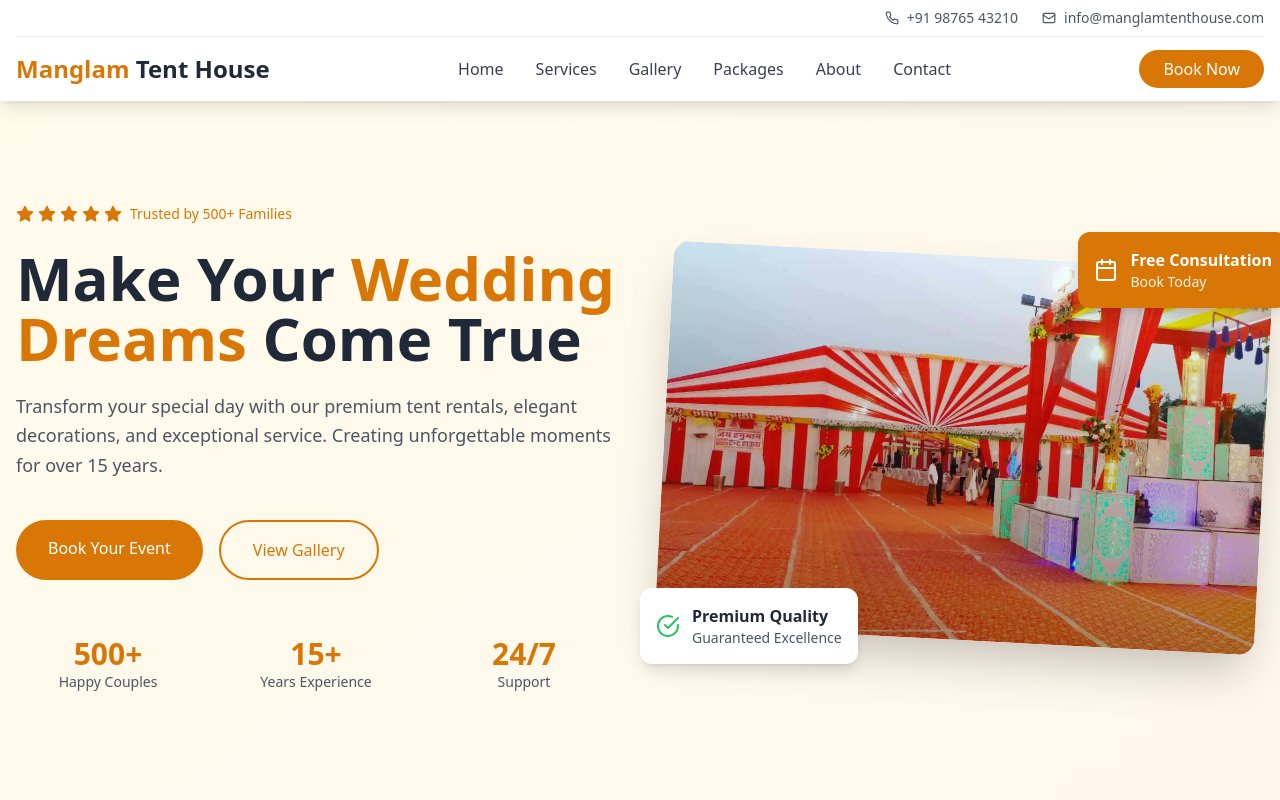
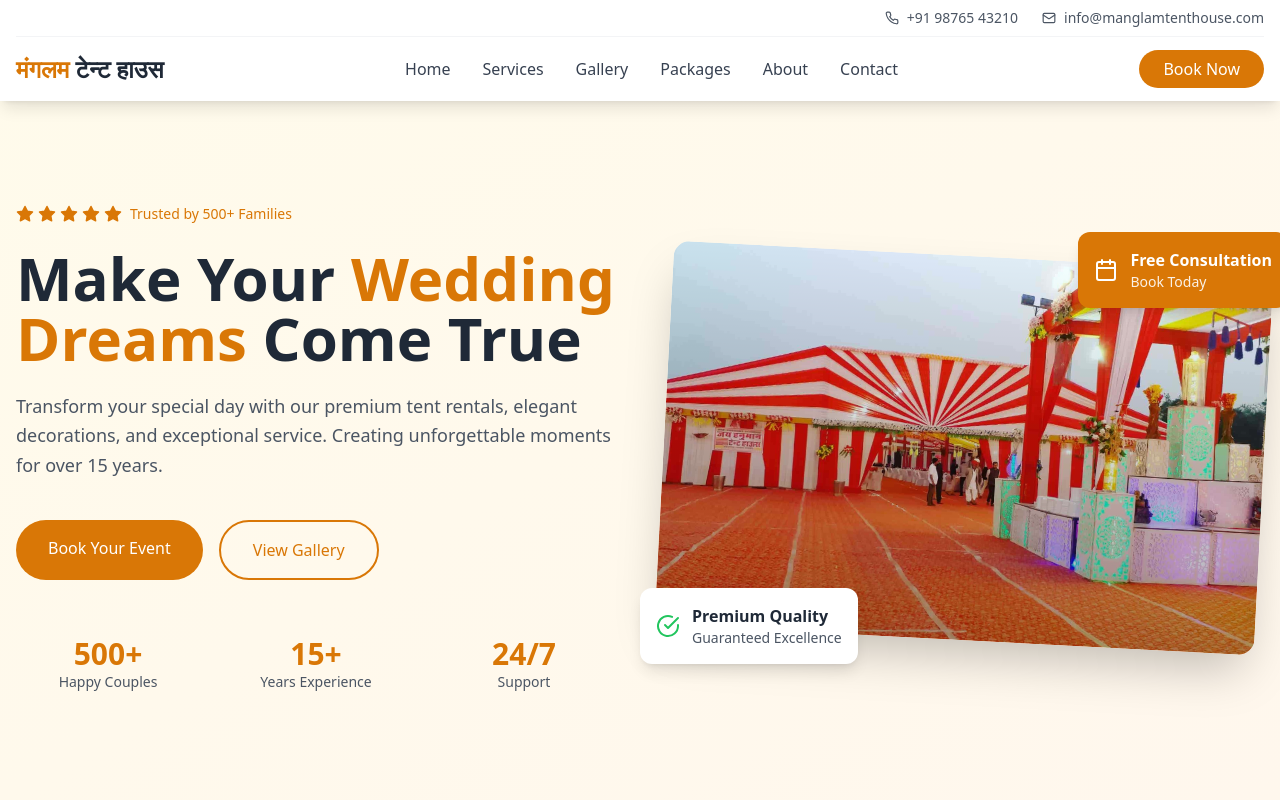
Before and after one commit to subhash0299/manglam-tent-house, a React (Vite) app: page / in a window 1280 px wide. Shown: the top 800 px of the page. Built offline with nearby package versions, Linux system fonts and the light colour scheme.

Commit message:
new name for website

```diff
--- a/src/components/Header.tsx
+++ b/src/components/Header.tsx
@@ -28,7 +28,8 @@ const Header = () => {
         {/* Main navigation */}
         <div className="flex justify-between items-center py-4">
           <div className="text-2xl font-bold text-gray-800">
-            <span className="text-amber-600">Manglam</span> Tent House
+            <span className="text-amber-600">मंगलम</span> टेन्ट हाउस
+
           </div>
 
           {/* Desktop Navigation */}
```
